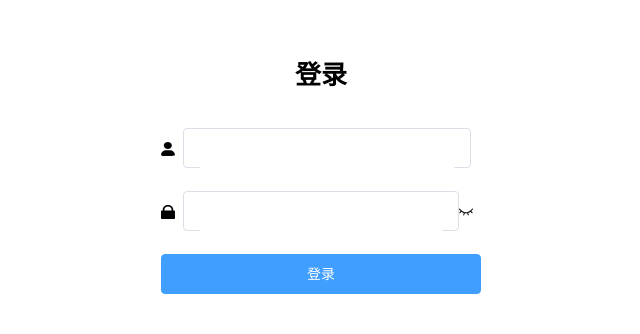
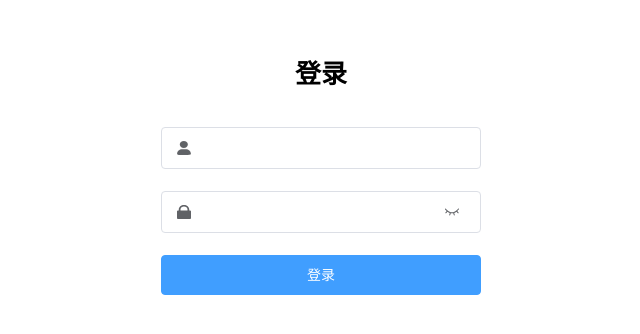
Before and after one commit to gerry9527/blog-mgr, a Vue app: page /#/ in a window 1280 px wide. Shown: the part 222-556 px from the top of the page, without its empty margins (319-959 px from the left). Built offline with nearby package versions, Linux system fonts and the light colour scheme.

Commit message:
样式修改

```diff
--- a/src/views/login/index.vue
+++ b/src/views/login/index.vue
@@ -94,11 +94,6 @@
           }
           .el-form-item{
             width: 100%;
-            .svg-container{
-              display: inline-block;
-              width: 7%;
-            }
-            .input{
             -webkit-appearance: none;
             background-color: #FFF;
             background-image: none;
@@ -109,10 +104,13 @@
             color: #606266;
             display: inline-block;
             font-size: inherit;
-    height: 40px;
+            height: 42px;
             line-height: 40px;
             outline: 0;
             padding: 0 15px;
+            .svg-container{
+              display: inline-block;
+              width: 7%;
             }
             .username{
               width: 90%;
```
Lines whose indentation alone changed are shown as unchanged.
